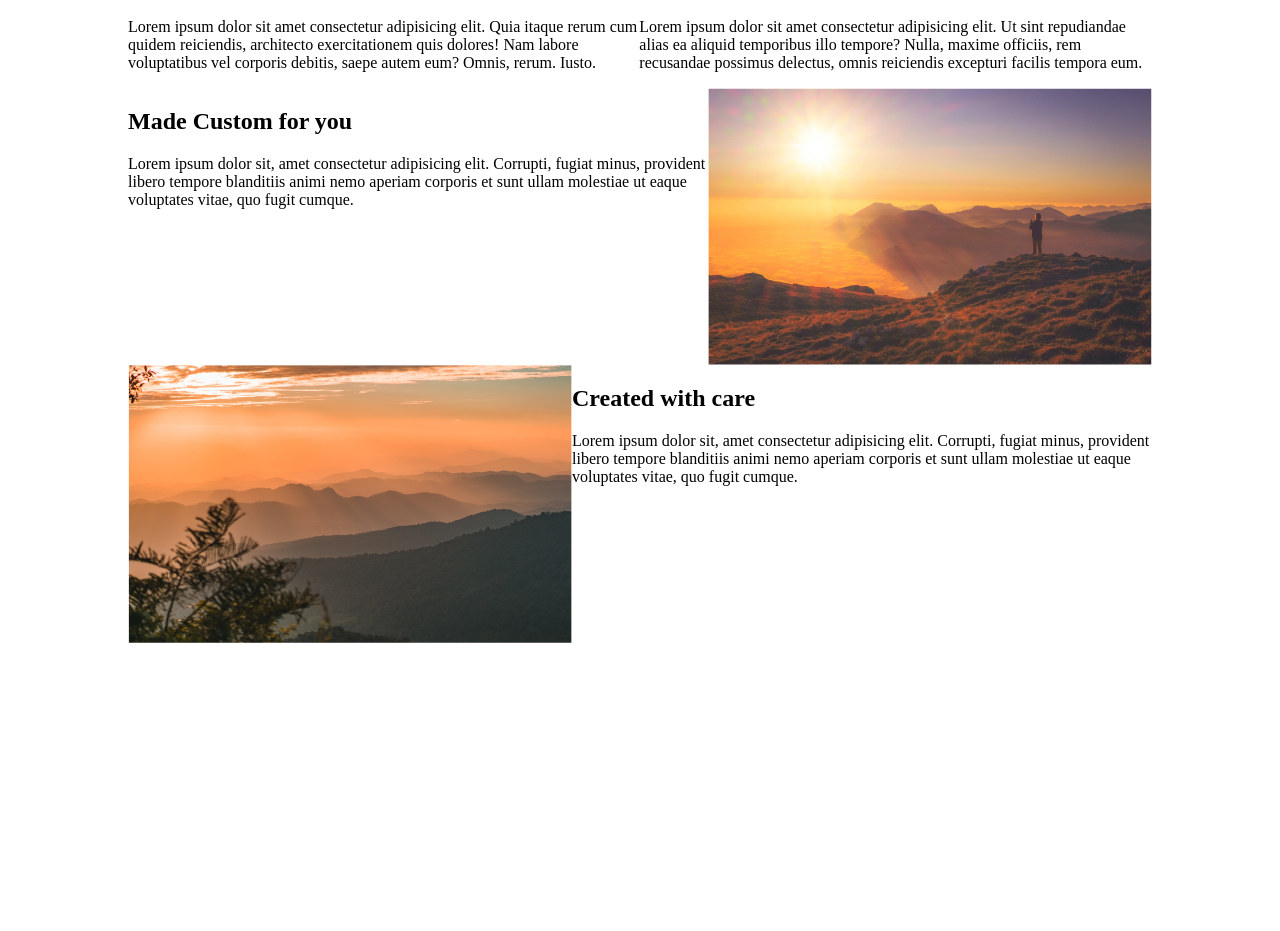
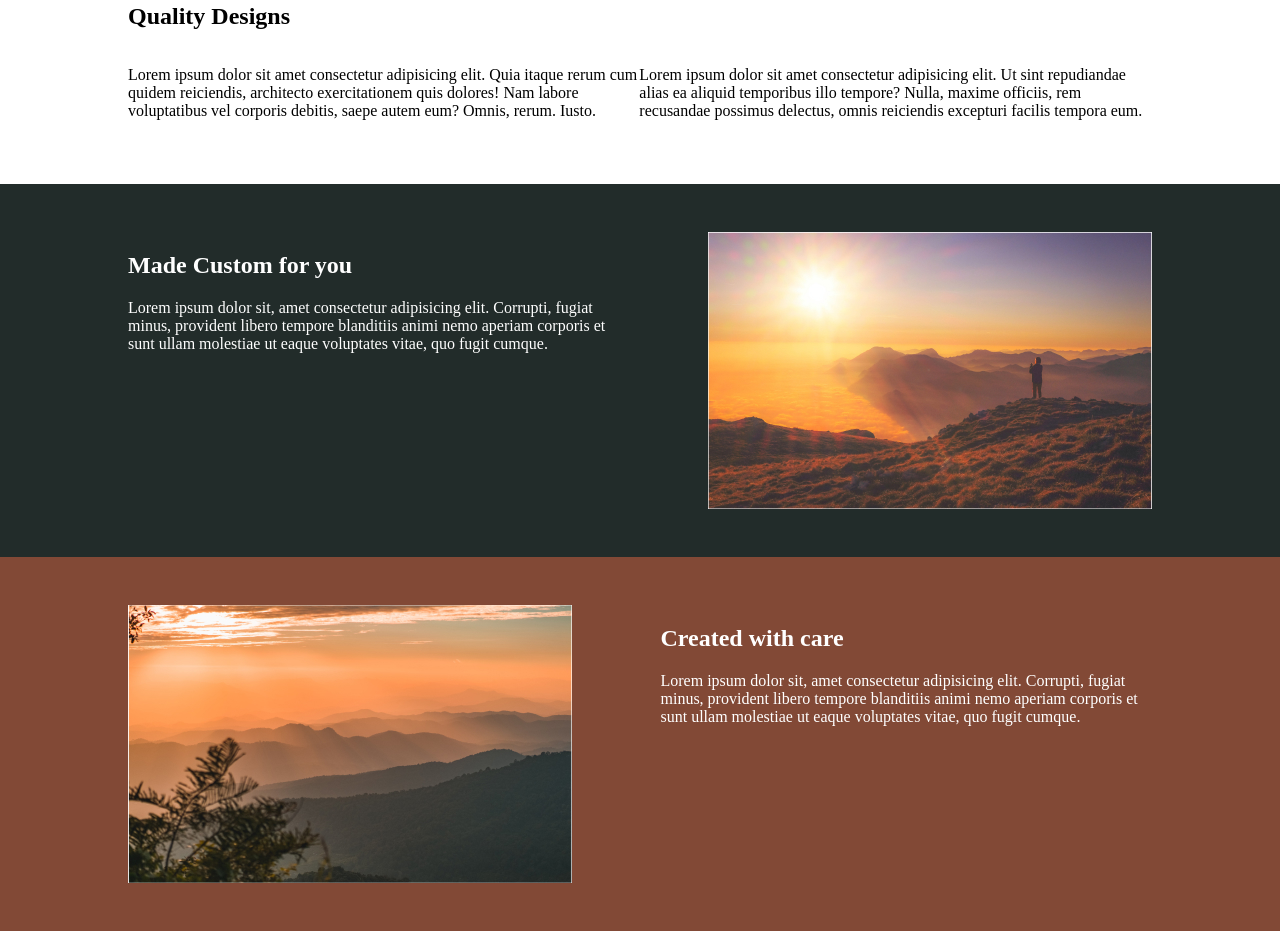
Before and after one commit to BrandonC123/layout-practice, a plain HTML site: page challenge-7/index.html in a window 1280 px wide. Shown: the part 725-1656 px from the top of the page. Before the commit the page ends 1368 px from the top, so only its background shows below. Drawn offline with Linux system fonts and the light colour scheme.

Commit message:
Working solution just need to fix some spacing and typography.

```diff
--- a/challenge-7/index.html
+++ b/challenge-7/index.html
@@ -31,28 +31,32 @@
                 </p>
             </div>
         </div>
+        <div class="row-three">
             <div class="container row">
                 <div class="container-text">
                     <h2>Made Custom for you</h2>
                     <p>
-                    Lorem ipsum dolor sit, amet consectetur adipisicing elit.
-                    Corrupti, fugiat minus, provident libero tempore blanditiis
-                    animi nemo aperiam corporis et sunt ullam molestiae ut eaque
-                    voluptates vitae, quo fugit cumque.
+                        Lorem ipsum dolor sit, amet consectetur adipisicing
+                        elit. Corrupti, fugiat minus, provident libero tempore
+                        blanditiis animi nemo aperiam corporis et sunt ullam
+                        molestiae ut eaque voluptates vitae, quo fugit cumque.
                     </p>
                 </div>
-            <img src="./img/image-01.jpg" />
+                <img class="container-img" src="./img/image-01.jpg" />
             </div>
+        </div>
+        <div class="row-four">
             <div class="container row">
-            <img src="./img/image-02.jpg" />
+                <img class="container-img" src="./img/image-02.jpg" />
                 <div class="container-text">
                     <h2>Created with care</h2>
                     <p>
-                    Lorem ipsum dolor sit, amet consectetur adipisicing elit.
-                    Corrupti, fugiat minus, provident libero tempore blanditiis
-                    animi nemo aperiam corporis et sunt ullam molestiae ut eaque
-                    voluptates vitae, quo fugit cumque.
+                        Lorem ipsum dolor sit, amet consectetur adipisicing
+                        elit. Corrupti, fugiat minus, provident libero tempore
+                        blanditiis animi nemo aperiam corporis et sunt ullam
+                        molestiae ut eaque voluptates vitae, quo fugit cumque.
                     </p>
+                </div>
             </div>
         </div>
     </body>
--- a/challenge-7/style.css
+++ b/challenge-7/style.css
@@ -1,6 +1,11 @@
-html, body {
+html,
+body {
     margin: 0;
     padding: 0;
+}
+
+img {
+    max-width: 100%;
 }
 
 .hero {
@@ -19,13 +24,32 @@ html, body {
     width: 80%;
     max-width: 1128px;
     margin: 0 auto;
+    padding: 3em 0;
 }
 
 .row {
     display: flex;
+    justify-content: space-between;
 }
 
 .column {
     display: flex;
     flex-direction: column;
 }
+
+.container-text {
+    color: white;
+    width: 48%;
+}
+
+.hero-img {
+    width: 48%;
+}
+
+.row-three {
+    background-color: #222C2A;
+}
+
+.row-four {
+    background-color: #824936;
+}
```
Lines whose indentation alone changed are shown as unchanged.
